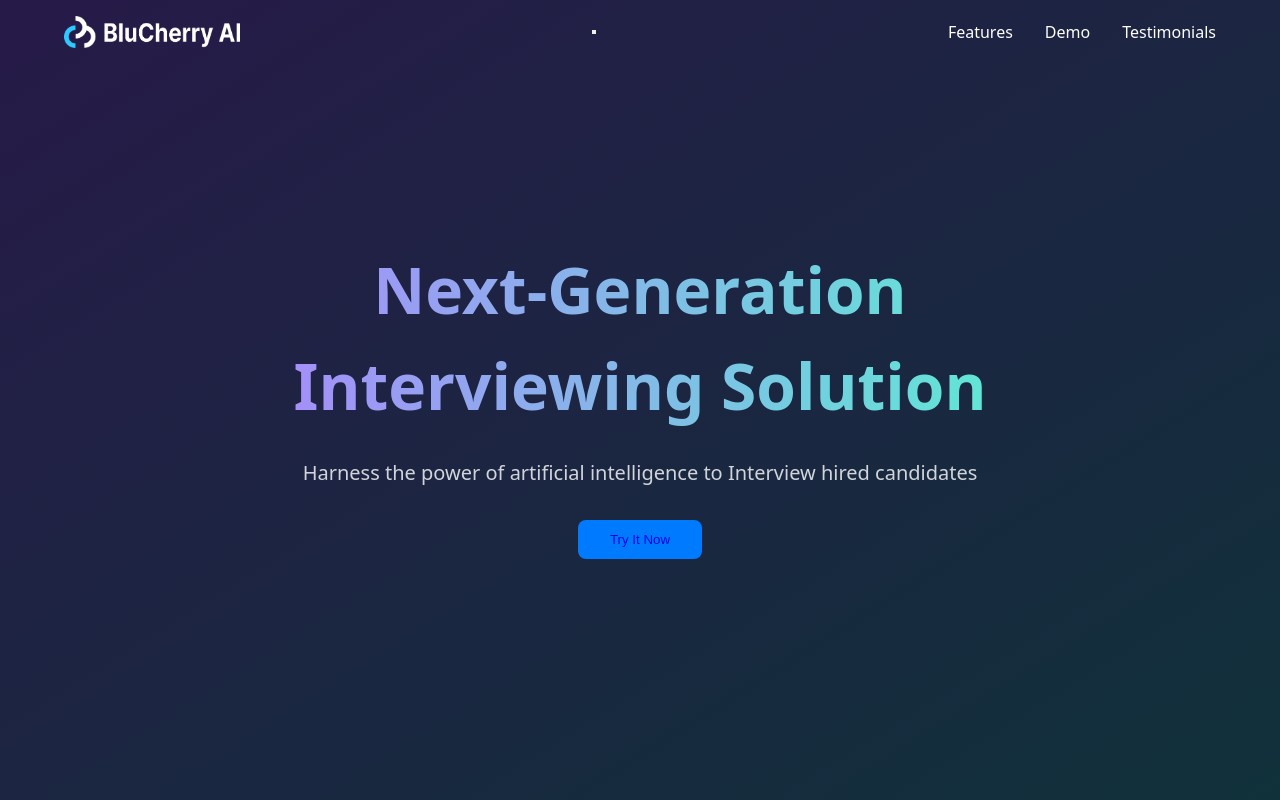
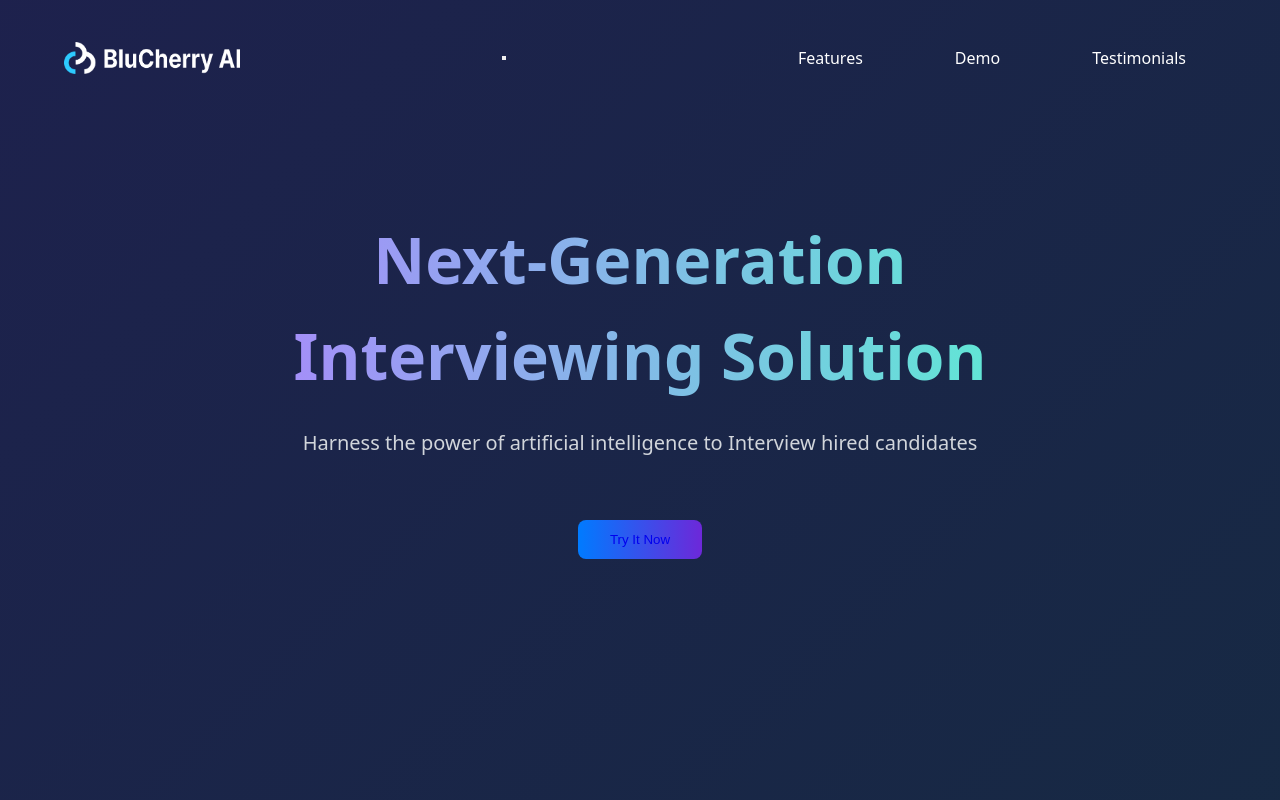
Before and after one commit to Olocraft/blucherry, a plain HTML site: page index.html in a window 1280 px wide. Shown: the top 800 px of the page. Drawn offline with Linux system fonts and the light colour scheme; some icons are missing.

Commit message:
Update index.html

```diff
--- a/index.html
+++ b/index.html
@@ -34,6 +34,30 @@
             transition: all 0.3s;
         }
 
+        .nav-links a {
+        position: relative;
+        color: white;
+        text-decoration: none;
+        transition: color 0.3s;
+        animation: floatUp 0.8s ease-out;
+        margin: 30px;
+        }
+
+         .nav-links a::after {
+        content: "";
+        position: absolute;
+        width: 0;
+        height: 2px;
+        bottom: -4px;
+        left: 0;
+        background: linear-gradient(90deg, #a78bfa, #5eead4);
+        transition: width 0.3s ease;
+      }
+
+      .nav-links a:hover::after {
+        width: 100%;
+      }
+
         .navbar.scrolled {
             background-color: rgba(17, 24, 39, 0.95);
             backdrop-filter: blur(8px);
@@ -52,6 +76,7 @@
             gap: 0.5rem;
             font-weight: bold;
             font-size: 1.25rem;
+            animation: floatUp 0.8s ease-out;
         }
 
         .logo img {
@@ -94,10 +119,20 @@
         .hero-gradient {
             position: absolute;
             inset: 0;
-            background: linear-gradient(to bottom right, rgba(126, 34, 206, 0.2), rgba(13, 148, 136, 0.2));
+            background: linear-gradient(
+          -45deg,
+          rgba(126, 34, 206, 0.2),
+          rgba(13, 148, 136, 0.2),
+          rgba(79, 70, 229, 0.2)
+        );
+        background-size: 400% 400%;
+        animation: gradientFlow 15s ease infinite;
       }
 
+
+
         .hero-content {
+            animation: floatUp 1s ease-out;
             text-align: center;
             max-width: 48rem;
             position: relative;
@@ -108,9 +143,11 @@
             font-size: 3.5rem;
             font-weight: bold;
             margin-bottom: 1.5rem;
-            background: linear-gradient(to right, #A78BFA, #5EEAD4);
+            background: linear-gradient(90deg, #a78bfa, #5eead4, #a78bfa);
+            background-size: 200% auto;
             -webkit-background-clip: text;
             color: transparent;
+            animation: shimmer 3s linear infinite;
         }
 
         @media (min-width: 768px) {
@@ -126,22 +163,47 @@
         }
 
         .button {
-            background-color: #007bff;
+        background: linear-gradient(90deg, #007bff, #6d28d9);
         color: white;
         padding: 0.75rem 2rem;
         border-radius: 0.5rem;
         border: none;
         cursor: pointer;
         transition: all 0.3s;
+        position: relative;
+        overflow: hidden;
+        margin: 30px;
+      }
+
+      .button::before {
+        content: "";
+        position: absolute;
+        top: 0;
+        left: -100%;
+        width: 100%;
+        height: 100%;
+        background: linear-gradient(
+          90deg,
+          transparent,
+          rgba(255, 255, 255, 0.2),
+          transparent
+        );
+        transition: 0.5s;
+      }
+
+      .button:hover::before {
+        left: 100%;
       }
 
       .button:hover {
-            background-color: #6D28D9;
         transform: scale(1.05);
+        box-shadow: 0 0 20px rgba(109, 40, 217, 0.5);
       }
+
 
         a{
             text-decoration: none;
+            color: ffffff;
 
         }
 
@@ -170,11 +232,20 @@
             background-color: rgba(17, 24, 39, 0.5);
             backdrop-filter: blur(8px);
             border: 1px solid #374151;
-            transition: all 0.3s;
+            transition: all 0.3s ease;
+            animation: floatUp 0.8s ease-out;
+            transform-origin: center;
         }
 
         .feature-card:hover {
-            border-color: #7C3AED;
+            transform: translateY(-5px);
+            border-color: #7c3aed;
+            animation: glowPulse 2s infinite;
+        }
+
+        .feature-card:hover .feature-icon {
+        transform: scale(1.1);
+        color: #a78bfa;
         }
 
         .feature-icon {
```
Lines whose indentation alone changed are shown as unchanged.
